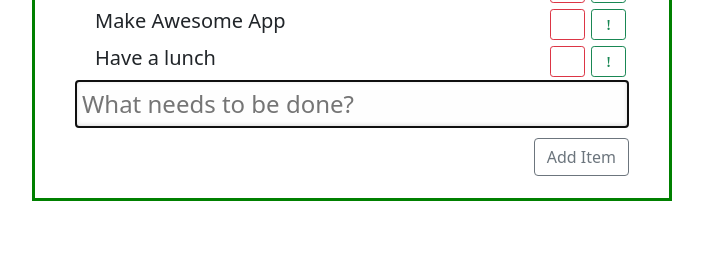
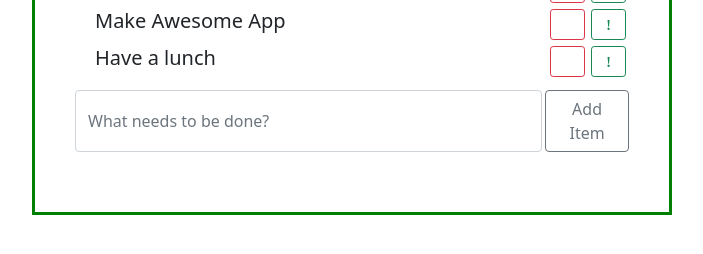
Before and after one commit to grigmily/todo, a React app: page / in a window 1280 px wide. Shown: the part 138-392 px from the top of the page, without its empty margins (288-991 px from the left). Built offline with nearby package versions, Linux system fonts and the light colour scheme; some icons are missing.

Commit message:
feat: form with onSubmit

```diff
--- a/src/components/app/app.js
+++ b/src/components/app/app.js
@@ -100,7 +100,6 @@
           onToggleImportant={this.onToggleImportant}
           onToggleDone={this.onToggleDone}
           />
-        <NewTaskForm/>
         <ItemAddForm onItemAdded={this.addItem}/>
       </div>
     );
--- a/src/components/item-add-form/item-add-form.css
+++ b/src/components/item-add-form/item-add-form.css
@@ -1,4 +1,7 @@
 .item-add-form {
   margin-top: 10px;
+}
 
+.item-add-form  input {
+  margin-right: 3px;
 }
--- a/src/components/item-add-form/item-add-form.js
+++ b/src/components/item-add-form/item-add-form.js
@@ -3,16 +3,41 @@
 
 export default class ItemAddForm extends Component {
 
+  state = {
+    label: ''
+  };
+
+  onLabelChange = (e) => {
+    this.setState({
+      label: e.target.value
+    })
+  };
+
+  onSubmit = (e) => {
+    e.preventDefault()
+    this.props.onItemAdded(this.state.label)
+  }
+
   render() {
     return (
-      <div className="item-add-form">
+      <form
+        className="item-add-form d-flex"
+        onSubmit={this.onSubmit}
+        >
+
+        <input
+          type="text"
+          className="form-control"
+          onChange={this.onLabelChange}
+          placeholder="What needs to be done?"
+          />
         <button
           className="btn btn-outline-secondary"
           onClick={() => this.props.onItemAdded('hello world')}
           >
           Add Item
         </button>
-      </div>
+      </form>
     )
   }
 }
```
Also changed, not shown: 1 other file.
